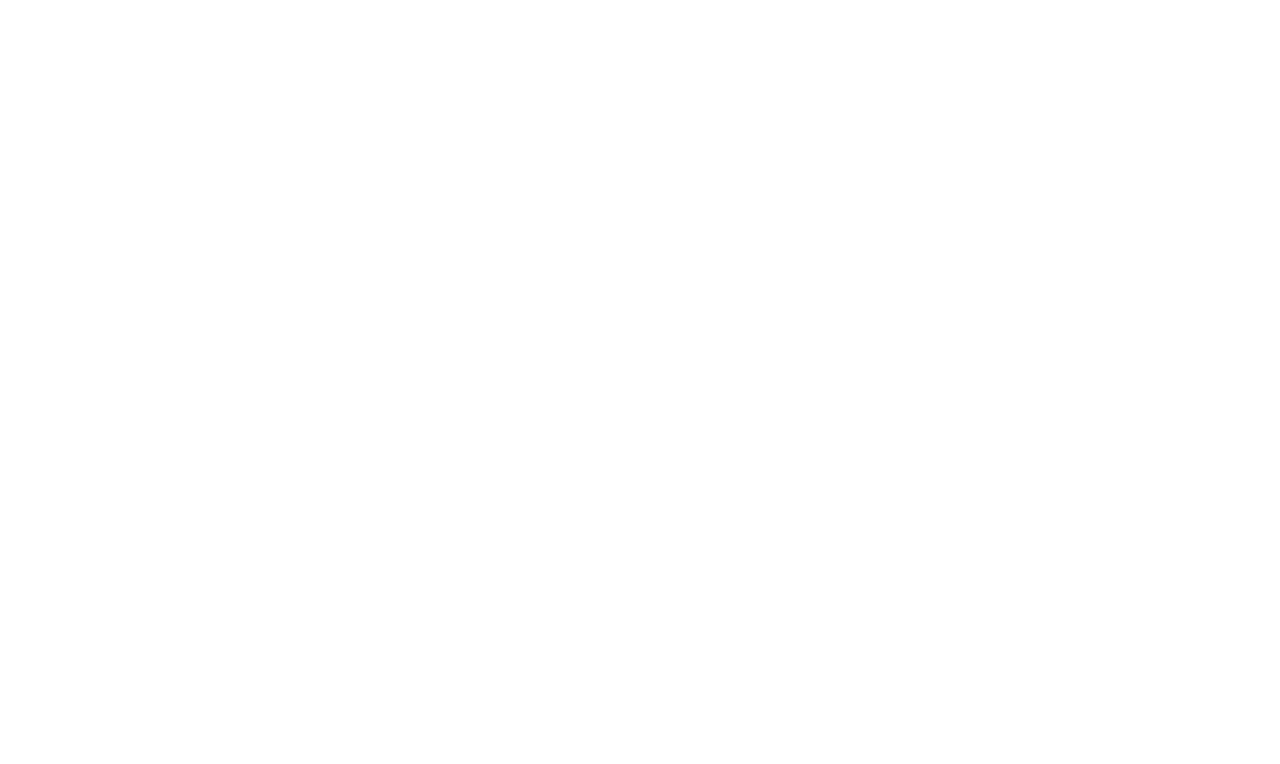
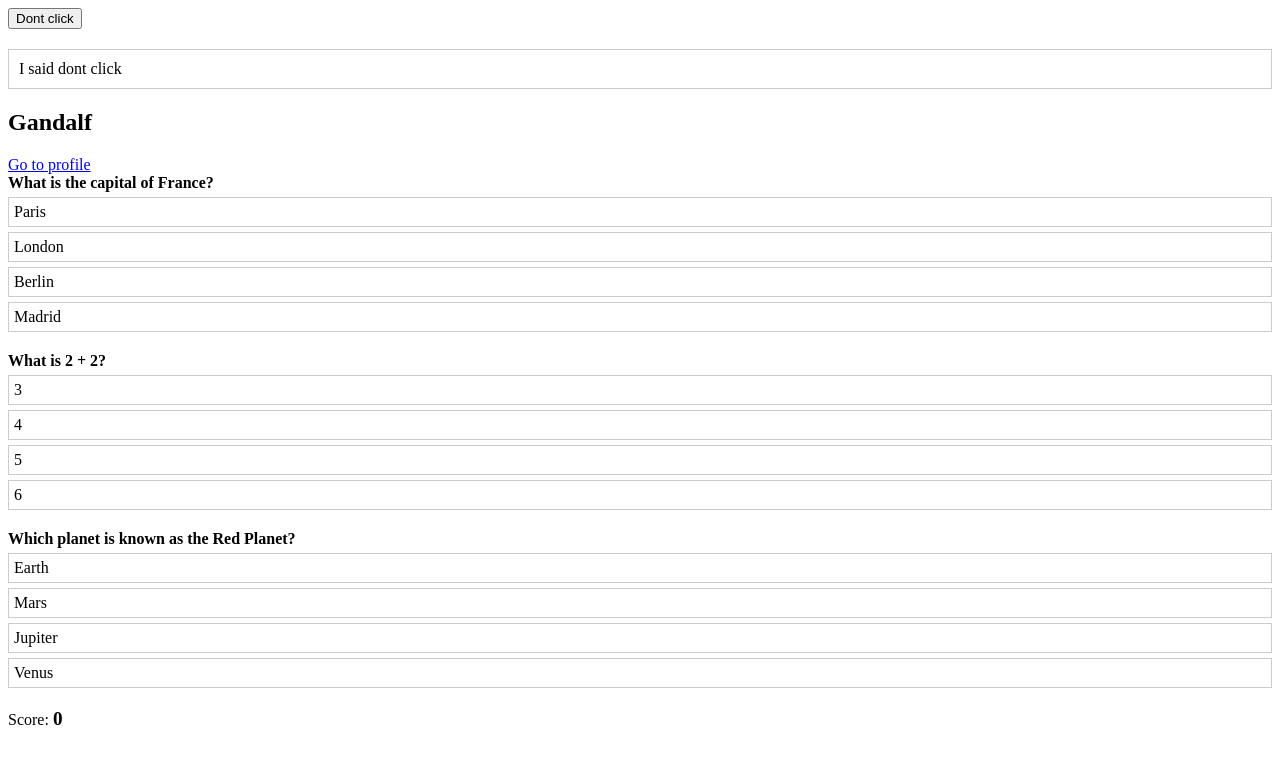
Before and after one commit to emumnik/silver-palm-tree, a plain HTML site: page index.html in a window 1280 px wide. Drawn offline with Linux system fonts and the light colour scheme.

Commit message:
index.html

```diff
--- a/index.html
+++ b/index.html
@@ -1,9 +1,180 @@
 <!DOCTYPE html>
-<html>
-    <head>
-        <link rel="stylesheet" href="style.css">
-    </head>
+<html lang="en">
+<head>
+    <meta charset="UTF-8">
+    <meta name="viewport" content="width=device-width, initial-scale=1.0">
+    <title>Hide Div Example</title>
+    <style>
+        #uniqueDiv {
+            margin-top: 20px;
+            padding: 10px;
+            border: 1px solid #ccc;
+        }
+    </style>
+</head>
+<body>
+    <button id="uniqueButton">Dont click</button>
+    <div id="uniqueDiv">I said dont click</div>
 
-    <body>
-        <script src="./main.js"></script>
-    </body>
+    <script>
+        document.getElementById('uniqueButton').addEventListener('click', function() {
+            document.getElementById('uniqueDiv').style.display = 'none';
+        });
+    </script>
+</body>
+</html>
+
+
+
+
+
+<!DOCTYPE html>
+<html lang="en">
+<head>
+    <meta charset="UTF-8">
+    <meta name="viewport" content="width=device-width, initial-scale=1.0">
+    <title>JS DOM Manipulation</title>
+</head>
+<body>
+    <script>
+
+        const div = document.createElement('div');
+        div.id = 'card';
+
+
+        const h2 = document.createElement('h2');
+        h2.textContent = 'Gandalf';
+
+
+        const a = document.createElement('a');
+        a.href = '#';
+        a.textContent = 'Go to profile';
+
+
+        div.appendChild(h2);
+        div.appendChild(a);
+
+
+        document.body.appendChild(div);
+    </script>
+</body>
+</html>
+
+
+
+
+
+
+<!DOCTYPE html>
+<html lang="en">
+<head>
+    <meta charset="UTF-8">
+    <meta name="viewport" content="width=device-width, initial-scale=1.0">
+    <title>Quiz Game</title>
+    <style>
+        .question-container {
+            margin-bottom: 20px;
+        }
+        .question {
+            font-weight: bold;
+        }
+        .answer {
+            display: block;
+            margin: 5px 0;
+            padding: 5px;
+            border: 1px solid #ccc;
+            cursor: pointer;
+        }
+        .answer.correct {
+            background-color: green;
+            color: white;
+        }
+        .answer.wrong {
+            background-color: red;
+            color: white;
+        }
+        #score {
+            font-size: 1.2em;
+            font-weight: bold;
+        }
+    </style>
+</head>
+<body>
+    <div id="quiz-container"></div>
+    <div id="score-container">Score: <span id="score">0</span></div>
+
+    <script>
+
+        const questions = [
+            {
+                question: "What is the capital of France?",
+                answers: ["Paris", "London", "Berlin", "Madrid"],
+                correctAnswer: "Paris"
+            },
+            {
+                question: "What is 2 + 2?",
+                answers: ["3", "4", "5", "6"],
+                correctAnswer: "4"
+            },
+            {
+                question: "Which planet is known as the Red Planet?",
+                answers: ["Earth", "Mars", "Jupiter", "Venus"],
+                correctAnswer: "Mars"
+            }
+        ];
+
+        let score = 0;
+
+
+        function handleAnswerClick(event) {
+            const selectedAnswer = event.target;
+            const questionIndex = selectedAnswer.getAttribute('data-question-index');
+            const correctAnswer = questions[questionIndex].correctAnswer;
+
+            if (selectedAnswer.textContent === correctAnswer) {
+                selectedAnswer.classList.add('correct');
+                score++;
+            } else {
+                selectedAnswer.classList.add('wrong');
+            }
+
+
+            document.getElementById('score').textContent = score;
+
+
+            const answers = document.querySelectorAll(`[data-question-index="${questionIndex}"]`);
+            answers.forEach(answer => answer.removeEventListener('click', handleAnswerClick));
+        }
+
+
+        function renderQuiz() {
+            const quizContainer = document.getElementById('quiz-container');
+            quizContainer.innerHTML = '';
+
+            questions.forEach((question, index) => {
+                const questionContainer = document.createElement('div');
+                questionContainer.classList.add('question-container');
+
+                const questionElement = document.createElement('div');
+                questionElement.classList.add('question');
+                questionElement.textContent = question.question;
+                questionContainer.appendChild(questionElement);
+
+                question.answers.forEach(answer => {
+                    const answerElement = document.createElement('div');
+                    answerElement.classList.add('answer');
+                    answerElement.textContent = answer;
+                    answerElement.setAttribute('data-question-index', index);
+                    answerElement.addEventListener('click', handleAnswerClick);
+                    questionContainer.appendChild(answerElement);
+                });
+
+                quizContainer.appendChild(questionContainer);
+            });
+        }
+
+
+        renderQuiz();
+    </script>
+</body>
+</html>
```
